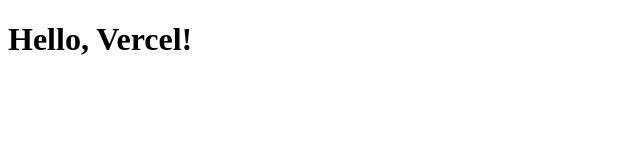
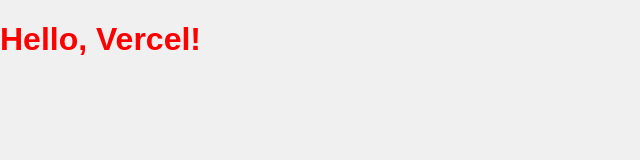
Before and after one commit to zsl-157/pk, a plain HTML site: page index.html in a window 1280 px wide. Shown: the whole page, without its empty margins (0-640 px from the left). Drawn offline with Linux system fonts and the light colour scheme; files that its build step writes are made by us from their sources; the site is published under a folder, as on GitHub Pages, so addresses that start at the root find nothing.

Commit message:
dsfrdsaf

```diff
--- a/index.html
+++ b/index.html
@@ -3,7 +3,7 @@
 <head>
     <meta charset="UTF-8">
     <meta name="viewport" content="width=device-width, initial-scale=1.0">
-    <link rel="stylesheet" href="/testsss/public/css/styles.css">
+    <link rel="stylesheet" href="styles.css">
     <title>Vercel Example</title>
 </head>
 <body>
--- /dev/null
+++ b/styles.css
@@ -0,0 +1,10 @@
+body {
+    background-color: #f0f0f0;
+    font-family: Arial, sans-serif;
+    margin: 0;
+    padding: 0;
+}
+
+h1 {
+    color: red;
+}
```
